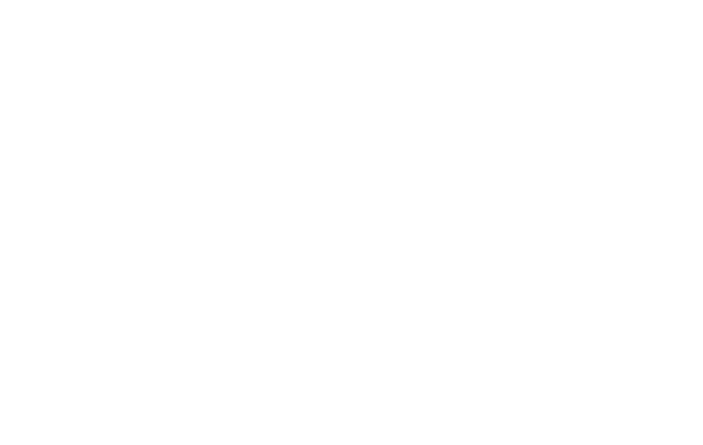
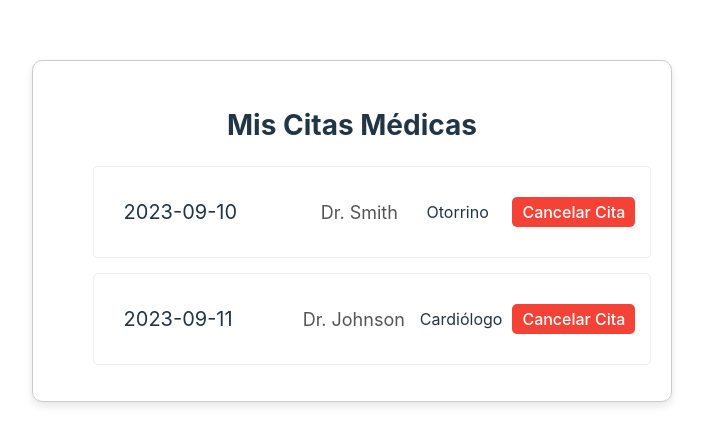
Before and after one commit to lucianofrailelopez/frontWellNestClinic, a React (Vite) app in the folder frontWellNestClinic/: page /mySchedule in a window 1280 px wide. Before the commit this address had no page. Shown: the part 169-614 px from the top of the page, without its empty margins (288-991 px from the left). Built offline with nearby package versions, Linux system fonts and the light colour scheme.

Commit message:
MySchedule: visibiliza citas médicas agendadas. MPereyra.

```diff
--- a/frontWellNestClinic/src/App.jsx
+++ b/frontWellNestClinic/src/App.jsx
@@ -3,6 +3,7 @@ import React from 'react';
 import LandingPage from './components/LandingPage/LandingPage';
 import {Route, Routes} from "react-router-dom";
 import './App.css'
+import MySchedule from './components/MySchedule/MySchedule';
 
 function App() {
 
@@ -10,6 +11,7 @@ function App() {
     <div>
       <Routes>
         <Route path='/' element={<LandingPage/>}/>
+        <Route path="/mySchedule" element={<MySchedule/>} />
       </Routes>
     </div>
   )
--- /dev/null
+++ b/frontWellNestClinic/src/components/MySchedule/MySchedule.jsx
@@ -0,0 +1,39 @@
+import React, { useState } from 'react';
+import styles from "./MySchedule.module.css"
+
+const MySchedule = () => {
+    const [schedule, setSchedule] = useState([
+        { id: 1, date: '2023-09-10', doctor: 'Dr. Smith', especialidad: "Otorrino" },
+        { id: 2, date: '2023-09-11', doctor: 'Dr. Johnson', especialidad: "Cardiólogo" },
+    ]);
+
+    const handleCancelSchedule = (id) => {
+        const confirmDelete = window.confirm('¿Estás seguro de que deseas cancelar esta cita?');
+
+        if (confirmDelete) {
+            const updatedSchedule = schedule.filter(schedule => schedule.id !== id);
+            setSchedule(updatedSchedule);
+        }
+    };
+
+
+    return (
+        <div className={styles.container}>
+            <h2 className={styles.header}>Mis Citas Médicas</h2>
+            <ul>
+                {schedule.map(schedule => (
+                    <li key={schedule.id} className={styles.appointment}>
+                        <span className={styles.date}> {schedule.date}</span>
+                        <span className={styles.doctor}>{schedule.doctor}</span>
+                        <span> {schedule.especialidad}</span>
+                        <button className={styles['cancel-button']} onClick={() => handleCancelSchedule(schedule.id)}>
+                            Cancelar Cita
+                        </button>
+                    </li>
+                ))}
+            </ul>
+        </div>
+    );
+};
+
+export default MySchedule;
--- /dev/null
+++ b/frontWellNestClinic/src/components/MySchedule/MySchedule.module.css
@@ -0,0 +1,52 @@
+.container {
+    max-width: 600px; /* Aumenta el ancho del contenedor */
+    margin: 0 auto;
+    padding: 20px;
+    border: 1px solid #ccc;
+    border-radius: 10px; /* Aumenta el radio de borde */
+    box-shadow: 0px 4px 8px rgba(0, 0, 0, 0.1);
+}
+
+.header {
+    font-size: 28px; /* Aumenta el tamaño de fuente del encabezado */
+    margin-bottom: 20px;
+}
+
+.appointment {
+    display: flex;
+    justify-content: space-between;
+    align-items: center;
+    border: 1px solid #eee; /* Agrega un borde a cada item */
+    padding: 15px; /* Aumenta el relleno */
+    margin-bottom: 15px; /* Añade margen inferior entre las citas */
+    border-radius: 5px; /* Añade un radio de borde */
+}
+
+.date {
+    font-size: 20px; /* Aumenta el tamaño de fuente de la fecha */
+    margin-right: 20px;
+    padding: 15px;
+}
+
+.doctor {
+    font-size: 18px; /* Aumenta el tamaño de fuente del doctor */
+    color: #555;
+    margin-left: 20px;
+    padding: 15px;
+}
+
+.cancel-button {
+    background-color: #f44336;
+    color: white;
+    border: none;
+    border-radius: 5px;
+    padding: 5px 10px;
+    cursor: pointer;
+    transition: background-color 0.3s;
+    margin-left: 10px;
+
+}
+
+.cancel-button:hover {
+    background-color: #d32f2f;
+}
```
